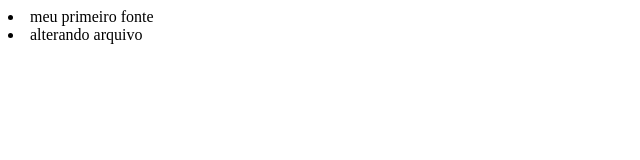
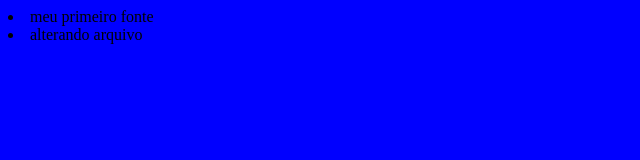
Before and after one commit to andreilima/curso-andrei, a plain HTML site: page index.html in a window 1280 px wide. Shown: the whole page, without its empty margins (0-640 px from the left). Drawn offline with Linux system fonts and the light colour scheme.

Commit message:
adicionando estilo para a pagina

```diff
--- /dev/null
+++ b/design.css
@@ -0,0 +1,3 @@
+body{
+   background-color: blue
+}
--- a/index.html
+++ b/index.html
@@ -1,2 +1,3 @@
+<link rel="stylesheet" type="text/css" href="/design.css"/>
 <li>meu primeiro fonte</li>
 <li>alterando arquivo</li>
```
